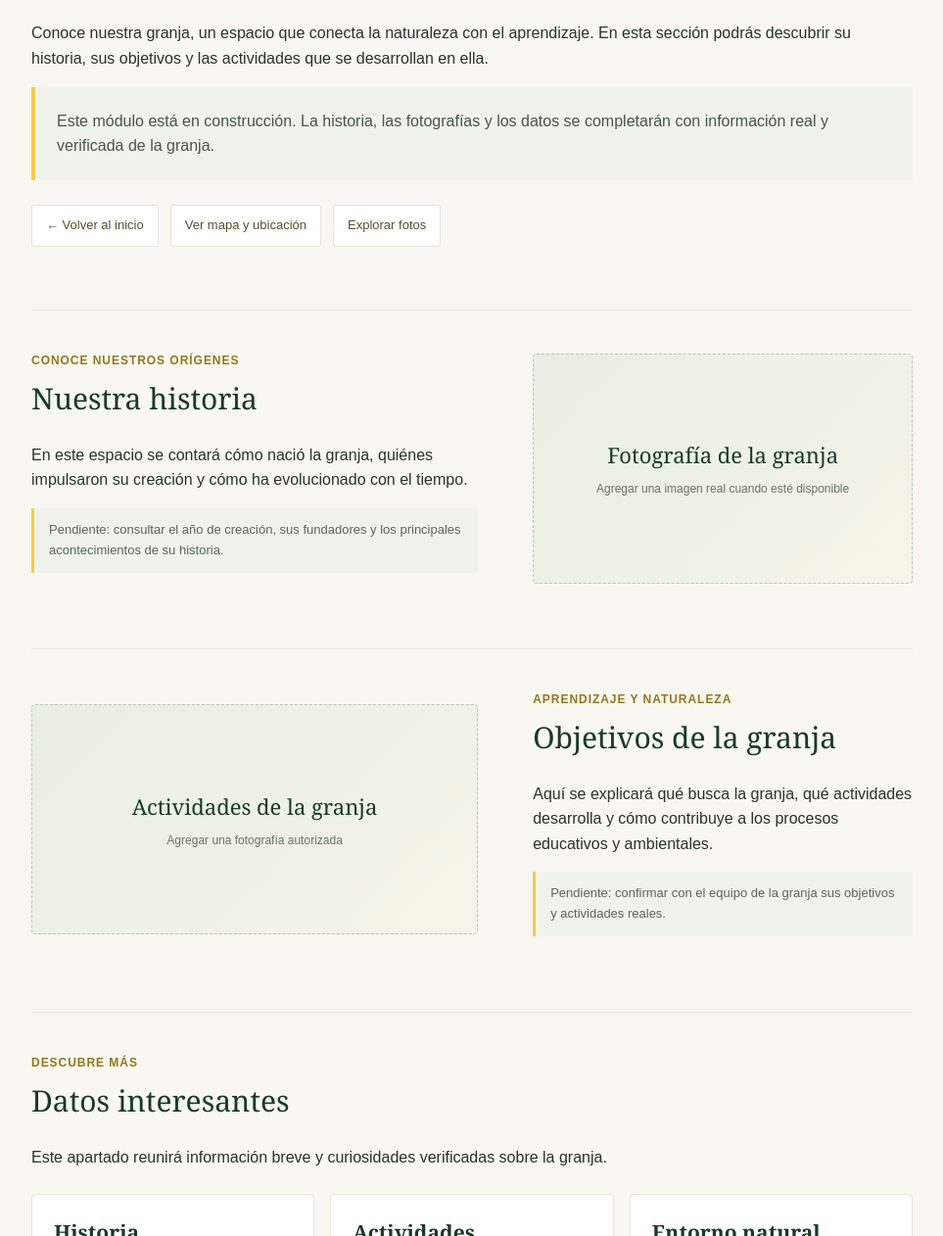
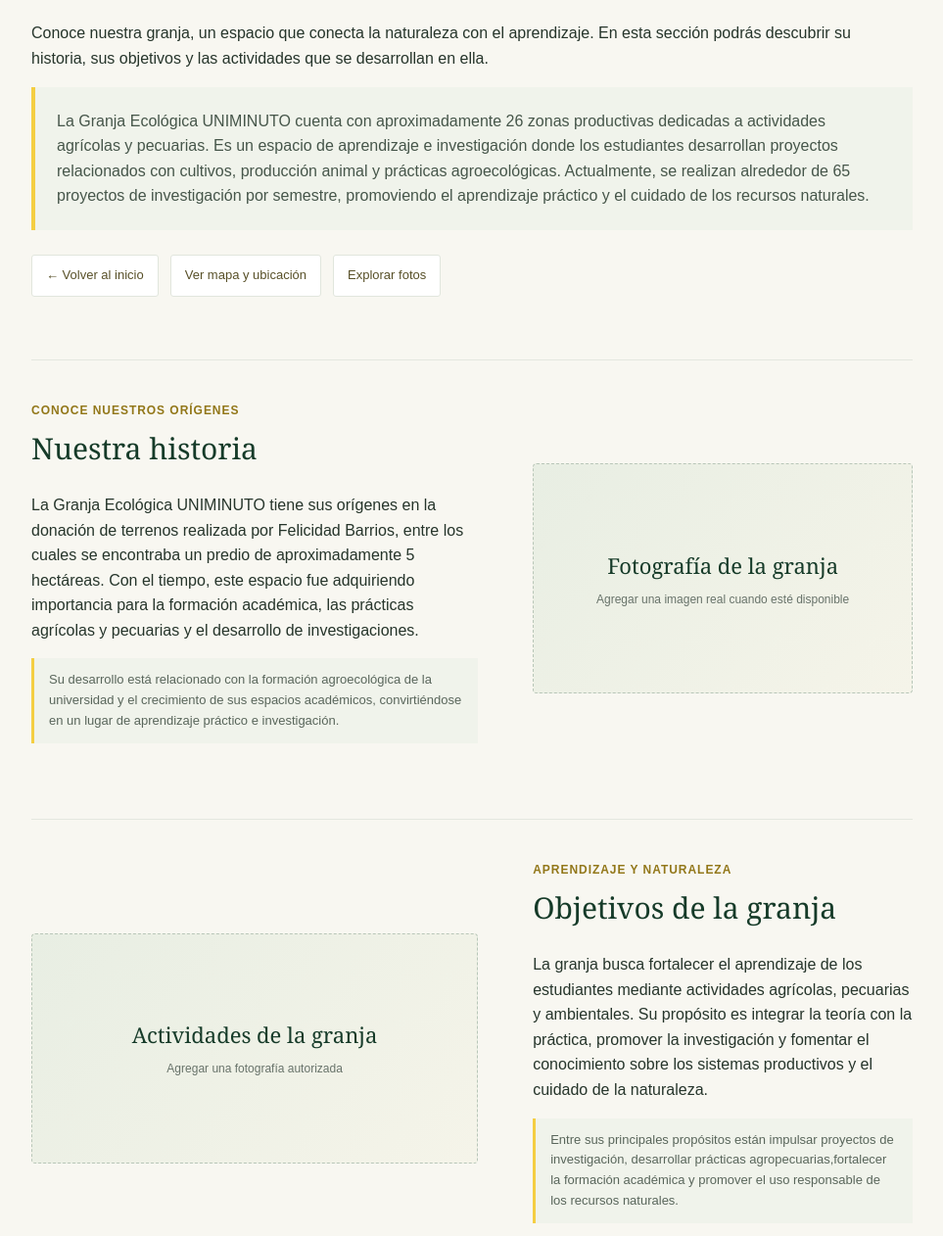
Before and after one commit to fairoxjvz/Proyecto-Granja, a plain HTML site: page modulos/sobre-la-granja/sobre-la-granja.html in a window 1280 px wide. Shown: the part 518-1780 px from the top of the page at 98% size, without its empty margins (158-1121 px from the left). Drawn offline with Linux system fonts and the light colour scheme.

Commit message:
Update sobre-la-granja.html

```diff
--- a/modulos/sobre-la-granja/sobre-la-granja.html
+++ b/modulos/sobre-la-granja/sobre-la-granja.html
@@ -39,7 +39,9 @@
             <p>Conoce nuestra granja, un espacio que conecta la naturaleza con el aprendizaje. En esta sección podrás descubrir su historia, sus objetivos y las actividades que se desarrollan en ella.</p>
 
             <div class="module-note">
-                Este módulo está en construcción. La historia, las fotografías y los datos se completarán con información real y verificada de la granja.
+                La Granja Ecológica UNIMINUTO cuenta con aproximadamente 26 zonas productivas dedicadas a actividades agrícolas y pecuarias.
+                Es un espacio de aprendizaje e investigación donde los estudiantes desarrollan proyectos relacionados con cultivos, producción animal y prácticas agroecológicas.
+                Actualmente, se realizan alrededor de 65 proyectos de investigación por semestre, promoviendo el aprendizaje práctico y el cuidado de los recursos naturales.
             </div>
 
             <div class="module-links">
@@ -52,8 +54,10 @@
                 <div class="about-section-copy">
                     <p class="eyebrow about-eyebrow">Conoce nuestros orígenes</p>
                     <h2 id="historia-titulo">Nuestra historia</h2>
-                    <p>En este espacio se contará cómo nació la granja, quiénes impulsaron su creación y cómo ha evolucionado con el tiempo.</p>
-                    <p class="about-placeholder">Pendiente: consultar el año de creación, sus fundadores y los principales acontecimientos de su historia.</p>
+                    <p>La Granja Ecológica UNIMINUTO tiene sus orígenes en la donación de terrenos realizada por Felicidad Barrios, entre los cuales se encontraba un predio de aproximadamente 5 hectáreas.
+                    Con el tiempo, este espacio fue adquiriendo importancia para la formación académica, las prácticas agrícolas y pecuarias y el desarrollo de investigaciones.</p>
+                    <p class="about-placeholder">Su desarrollo está relacionado con la formación agroecológica de la universidad y el crecimiento de sus espacios académicos,
+                    convirtiéndose en un lugar de aprendizaje práctico e investigación.</p>
                 </div>
                 <div class="about-image-placeholder" role="img" aria-label="Espacio reservado para una fotografía de la granja">
                     <span>Fotografía de la granja</span>
@@ -65,8 +69,11 @@
                 <div class="about-section-copy">
                     <p class="eyebrow about-eyebrow">Aprendizaje y naturaleza</p>
                     <h2 id="objetivos-titulo">Objetivos de la granja</h2>
-                    <p>Aquí se explicará qué busca la granja, qué actividades desarrolla y cómo contribuye a los procesos educativos y ambientales.</p>
-                    <p class="about-placeholder">Pendiente: confirmar con el equipo de la granja sus objetivos y actividades reales.</p>
+                    <p>La granja busca fortalecer el aprendizaje de los estudiantes mediante actividades agrícolas, pecuarias y ambientales.
+                    Su propósito es integrar la teoría con la práctica,
+                    promover la investigación y fomentar el conocimiento sobre los sistemas productivos y el cuidado de la naturaleza.</p>
+                    <p class="about-placeholder">Entre sus principales propósitos están impulsar proyectos de investigación,
+                    desarrollar prácticas agropecuarias,fortalecer la formación académica y promover el uso responsable de los recursos naturales.</p>
                 </div>
                 <div class="about-image-placeholder about-image-secondary" role="img" aria-label="Espacio reservado para una fotografía de las actividades de la granja">
                     <span>Actividades de la granja</span>
```
